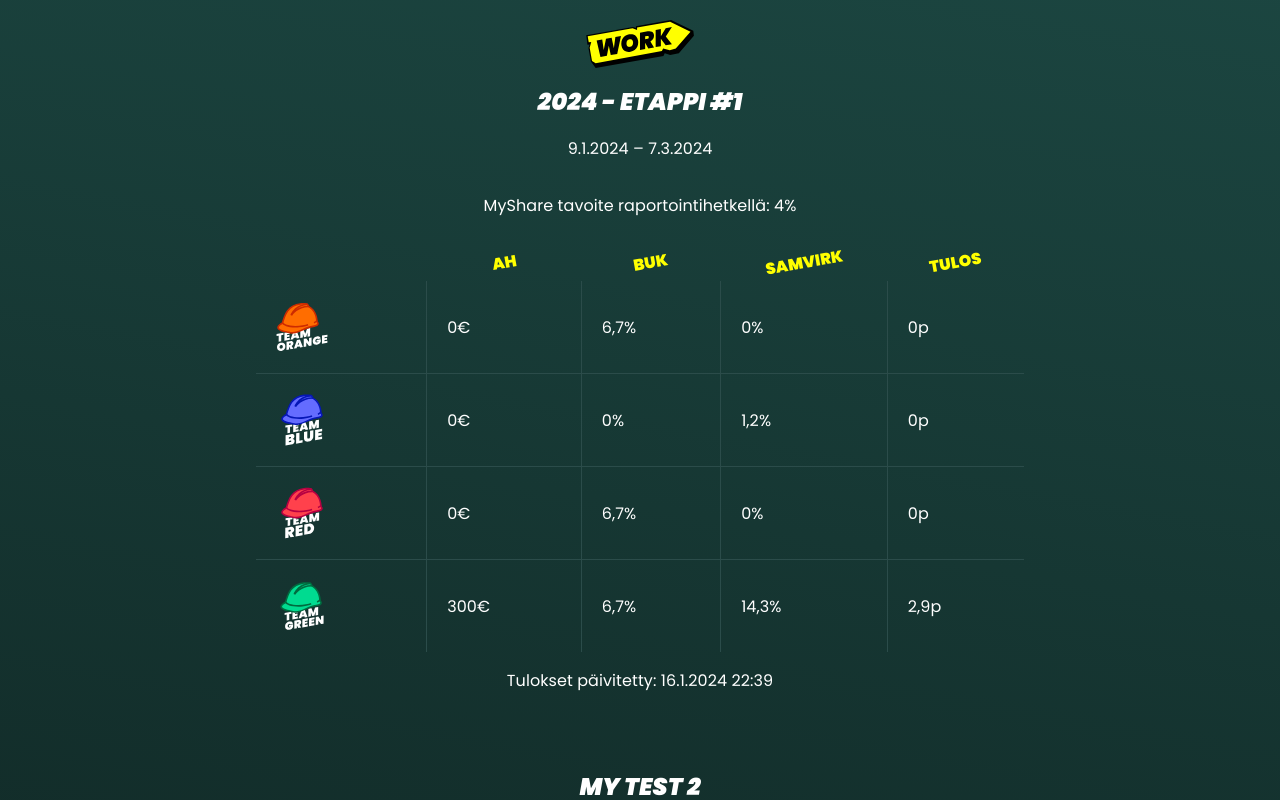
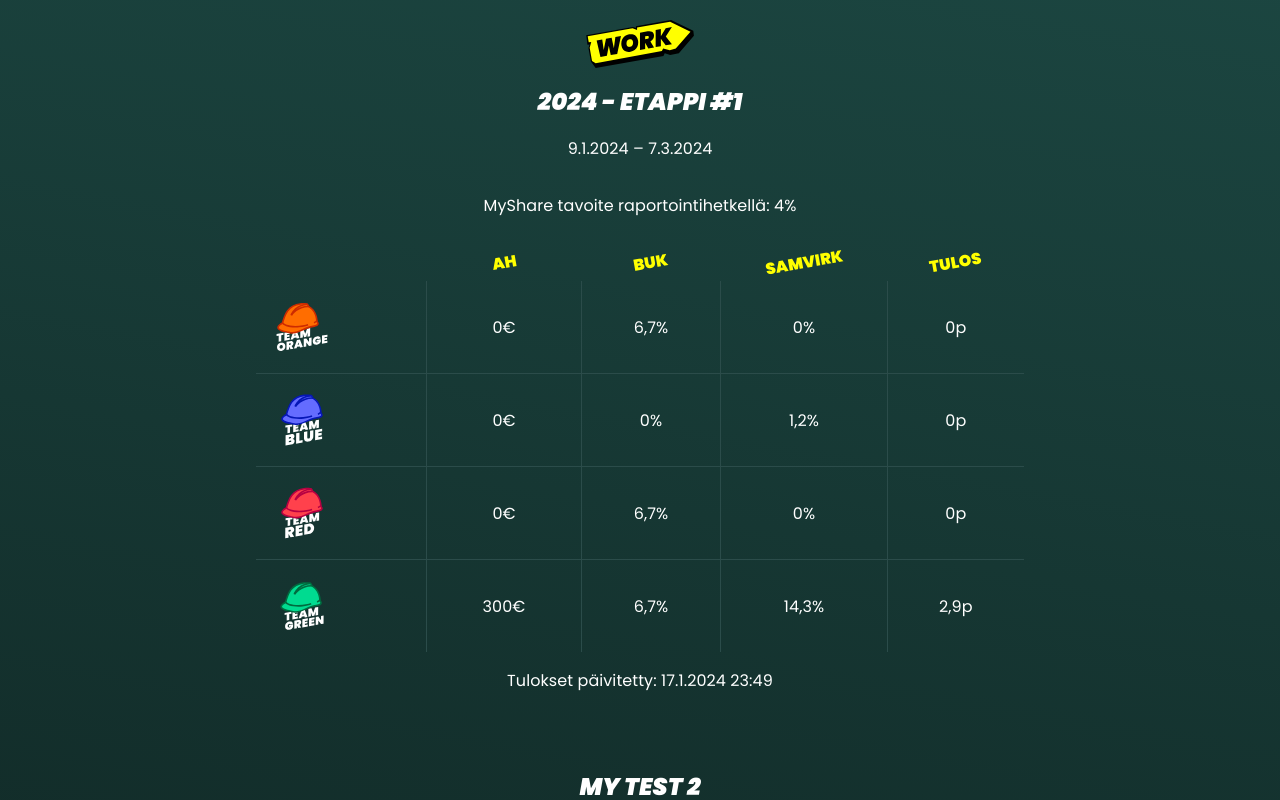
Before and after one commit to olpeh/work-status, a React (Vite) app: page / in a window 1280 px wide. Shown: the top 800 px of the page. Built offline with nearby package versions, Linux system fonts and the light colour scheme.

Commit message:
Center the text in cells

```diff
--- a/src/App.module.css
+++ b/src/App.module.css
@@ -50,6 +50,7 @@
 .reportTable tbody td {
   border: 1px solid rgb(43 76 74);
   padding: 20px;
+  text-align: center;
 }
 
 @media screen and (max-width: 420px) {
--- a/src/App.tsx
+++ b/src/App.tsx
@@ -15,7 +15,7 @@ const fetcher = async (url: string) => {
     unsafeData = await res.json();
   } else {
     // simulate slow network by waiting
-    await new Promise((resolve) => setTimeout(resolve, 300));
+    await new Promise((resolve) => setTimeout(resolve, 2000));
     const data = await import("./data/test-reports.json");
     unsafeData = data.default;
   }
--- a/src/data/test-reports.json
+++ b/src/data/test-reports.json
@@ -7,7 +7,7 @@
     "MyShareTargetOnDate": 4,
     "MyShareNextThreshold": 35,
     "SamvirkGoalPerMonth": 200,
-    "ReportDate": "2024-01-16T20:39:00+00:00",
+    "ReportDate": "2024-01-17T21:49:00+00:00",
     "Teams": [
       {
         "Name": "Orange",
```
